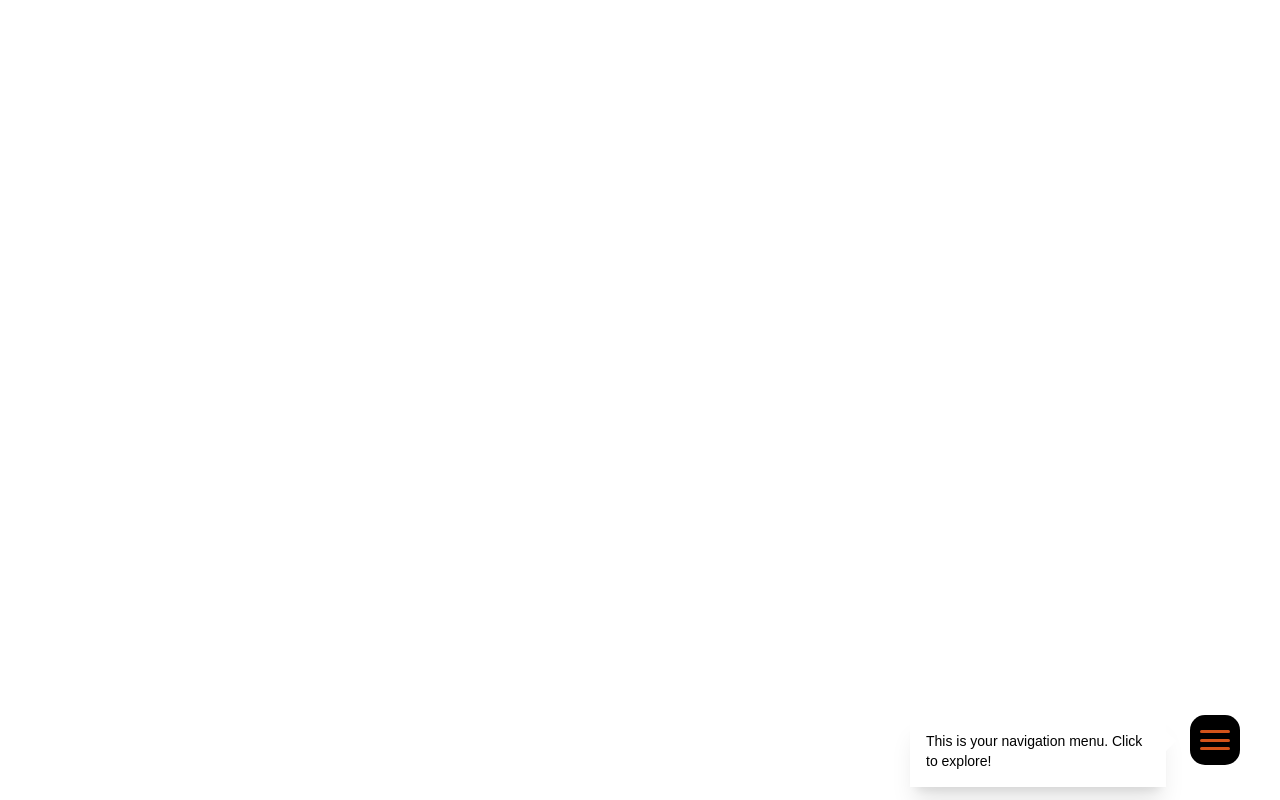
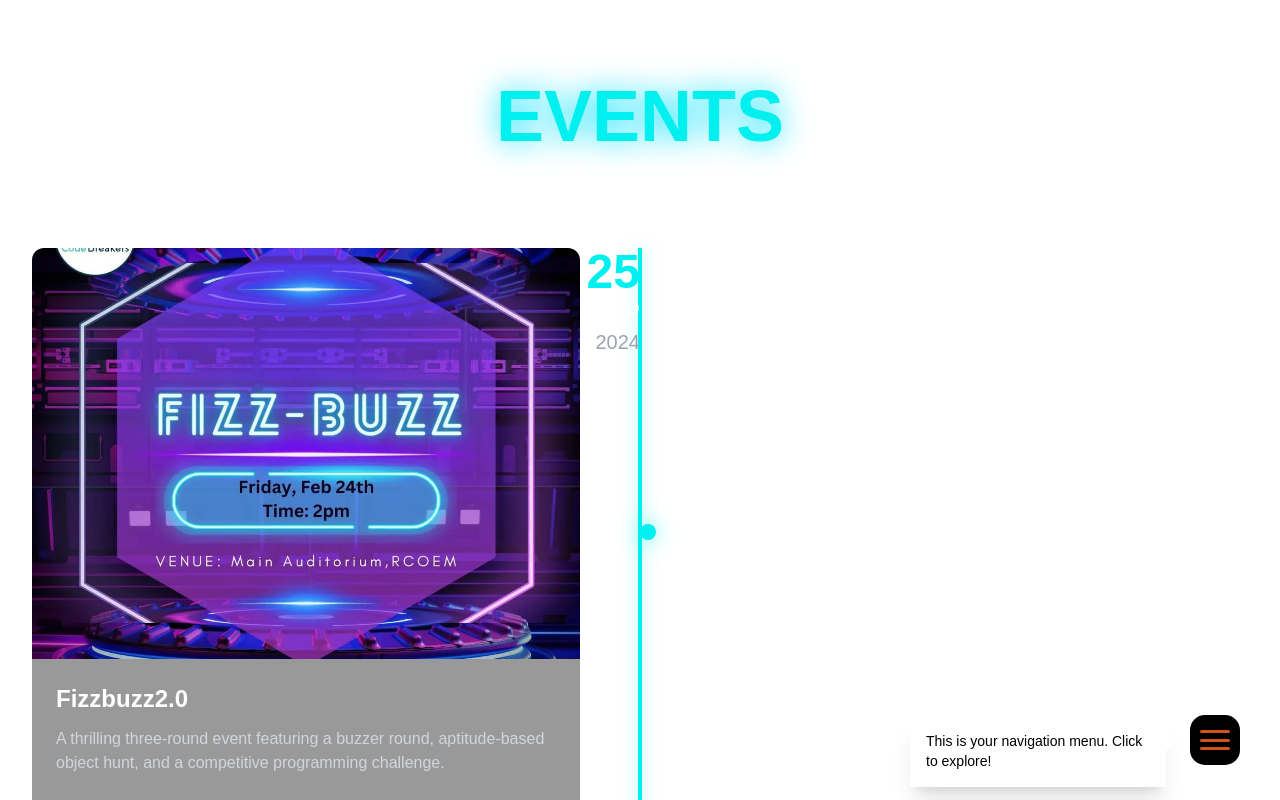
Before and after one commit to tusharpamnani/club_website_refactored, a Next.js app: page /events in a window 1280 px wide. Shown: the top 800 px of the page. Built offline with nearby package versions, Linux system fonts and the light colour scheme; a web font is replaced by a local one.

Commit message:
Events page Completed

```diff
--- a/src/app/events/page.tsx
+++ b/src/app/events/page.tsx
@@ -1,11 +1,181 @@
-import React from 'react'
+"use client"
 
-const page = () => {
+import { motion, useScroll, useTransform } from "framer-motion"
+import Image from "next/image"
+import { useRef } from "react"
+
+interface Event {
+  id: number
+  title: string
+  description: string
+  image: string
+  date: {
+    day: number
+    month: string
+    year: number
+  }
+  details?: {
+    fees?: string
+    teamSize?: number
+  }
+  side: "left" | "right"
+}
+
+const events: Event[] = [
+  {
+    id: 1,
+    title: "Fizzbuzz2.0",
+    description: "A thrilling three-round event featuring a buzzer round, aptitude-based object hunt, and a competitive programming challenge.",
+    image: "/event/fizzbuzz.jpg?height=200&width=300",
+    date: {
+      day: 25,
+      month: "SEP",
+      year: 2024,
+    },
+    side: "left",
+  },
+  {
+    id: 2,
+    title: "Web3 & Stellar",
+    description: "An insightful web-3 seminar exploring the fundamentals and future potential of decentralized technology",
+    image: "/event/Web3.jpg?height=200&width=300",
+    date: {
+      day: 18,
+      month: "MAR",
+      year: 2024,
+    },
+    side: "right",
+  },
+  {
+    id: 3,
+    title: "Hacksphere",
+    description:"A successful intra-college hackathon where first-year innovators showcased their skills and creativity.",
+    image: "/event/HackSphere.jpg?height=200&width=300",
+    date: {
+      day: 14,
+      month: "JAN",
+      year: 2024,
+    },
+
+    side: "left",
+  },
+  {
+    id: 4,
+    title: "CodeBlaze",
+    description:"Debug it to bid it! Fix bugs in Round 1, then wager your points on coding challenges in Round 3!",
+    image: "/event/CodeBlaze.jpg?height=200&width=300",
+    date: {
+      day: 13,
+      month: "May",
+      year: 2024,
+    },
+
+    side: "right",
+  }
+]
+
+export default function Page() {
+  const containerRef = useRef<HTMLDivElement>(null)
+  const { scrollYProgress } = useScroll({
+    target: containerRef,
+    offset: ["start end", "end start"],
+  })
+  const yTransforms = events.map((_, index) => useTransform(scrollYProgress, [0, 1], [-index * 50, index * 50]))
+
   return (
-    <div>
+    <div className="min-h-screen py-20 px-4 sm:px-6 lg:px-8 " ref={containerRef}>
+      <motion.h1
+        className="text-7xl font-bold text-center mb-24 drop-shadow-[0px_0px_15px_rgba(3,226,255,1)]"
+        style={{ color: "#00f0f0" }}
+        initial={{ opacity: 0, y: -50 }}
+        animate={{ opacity: 1, y: 0 }}
+        transition={{ duration: 1, ease: "easeOut" }}
+      >
+        EVENTS
+      </motion.h1>
 
+      <div className="relative max-w-7xl mx-auto">
+        {/* Vertical Timeline Line */}
+        <motion.div
+          className="absolute left-1/2 transform -translate-x-1/2 w-1 h-full"
+          style={{
+            background: "linear-gradient(180deg, #00f0f0 0%, #00f0f0 100%)",
+            boxShadow: "0 0 15px rgba(0, 240, 240, 0.5)",
+          }}
+          initial={{ height: 0 }}
+          animate={{ height: "100%" }}
+          transition={{ duration: 1.5, ease: "easeInOut" }}
+        />
+
+        {/* Events */}
+        <div className="relative">
+          {events.map((event, index) => {
+            const y = yTransforms[index]
+
+            return (
+              <motion.div
+                key={event.id}
+                className={`mb-32 flex items-center ${
+                  event.side === "left" ? "justify-start" : "justify-end"
+                } relative`}
+                initial={{ opacity: 0, x: event.side === "left" ? -100 : 100 }}
+                whileInView={{ opacity: 1, x: 0 }}
+                viewport={{ once: true, margin: "-100px" }}
+                transition={{ duration: 0.8, delay: index * 0.2 }}
+              >
+                {/* Date Marker */}
+                <motion.div
+                  className={`absolute ${event.side === "left" ? "right-0" : "left-0"} top-0 text-right whitespace-nowrap`}
+                  style={{
+                    y,
+                    [event.side === "left" ? "right" : "left"]: "50%",
+                    transform: `translateX(${event.side === "left" ? "50%" : "-50%"})`,
+                  }}
+                >
+                  <div className="text-5xl font-bold" style={{ color: "#00f0f0" }}>
+                    {event.date.day}
+                  </div>
+                  <div className="text-2xl font-medium text-white">{event.date.month}</div>
+                  <div className="text-xl text-gray-400">{event.date.year}</div>
+                </motion.div>
+
+                {/* Event Card */}
+                <motion.div
+                  className={`w-[calc(50%-60px)] rounded-xl overflow-hidden`}
+                  whileHover={{ scale: 1.02 }}
+                  transition={{ duration: 0.3 }}
+                >
+                  <div className="relative aspect-[4/3] w-full">
+                    <Image src={event.image} alt={event.title} fill className="object-cover" />
+                  </div>
+                  <motion.div
+                    className="p-6 bg-black/40 backdrop-blur-sm"
+                    initial={{ opacity: 0, y: 20 }}
+                    whileInView={{ opacity: 1, y: 0 }}
+                    transition={{ delay: 0.2 }}
+                  >
+                    <h3 className="text-2xl font-bold mb-3 text-white">{event.title}</h3>
+                    <p className="text-gray-300 mb-4">{event.description}</p>
+
+                  </motion.div>
+                </motion.div>
+
+                {/* Timeline Node */}
+                <motion.div
+                  className={`absolute left-1/2 w-4 h-4 rounded-full bg-[#00f0f0] transform -translate-x-1/2`}
+                  initial={{ scale: 0 }}
+                  whileInView={{ scale: 1 }}
+                  viewport={{ once: true }}
+                  transition={{ duration: 0.5, delay: index * 0.2 }}
+                  style={{
+                    boxShadow: "0 0 20px rgba(0, 240, 240, 0.7)",
+                  }}
+                />
+              </motion.div>
+            )
+          })}
+        </div>
+      </div>
     </div>
   )
 }
-
-export default page
```
